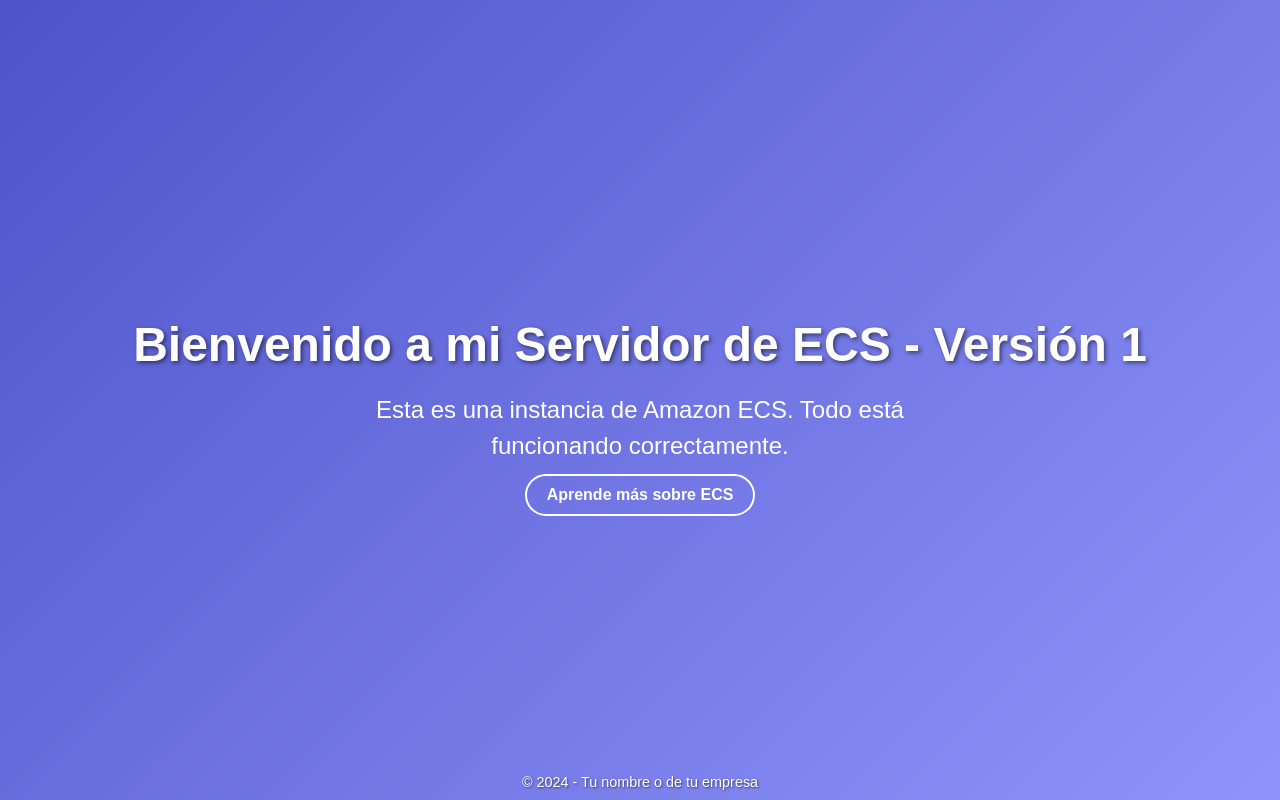
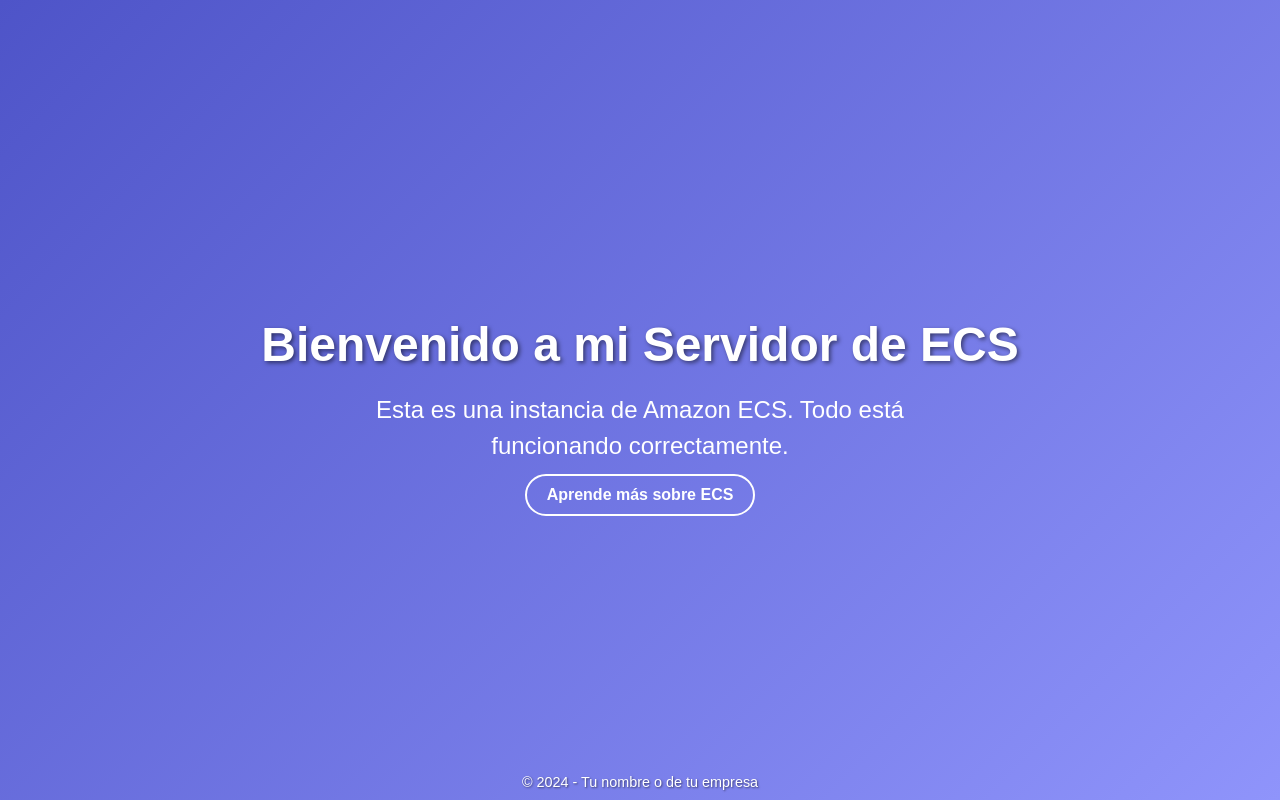
Before and after one commit to sijnal/canary-deploy-ecs, a plain HTML site: page proyect/index.html in a window 1280 px wide. Drawn offline with Linux system fonts and the light colour scheme.

Commit message:
subir imagen 2

```diff
--- a/proyect/index.html
+++ b/proyect/index.html
@@ -7,7 +7,7 @@
     <title>Bienvenido a mi ECS</title>
 </head>
 <body>
-    <h1>Bienvenido a mi Servidor de ECS - Versión 1</h1>
+    <h1>Bienvenido a mi Servidor de ECS</h1>
     <p>Esta es una instancia de Amazon ECS. Todo está funcionando correctamente.</p>
     <a href="https://aws.amazon.com/ecs/" target="_blank">Aprende más sobre ECS</a>
     <footer>© 2024 - Tu nombre o de tu empresa</footer>
```
